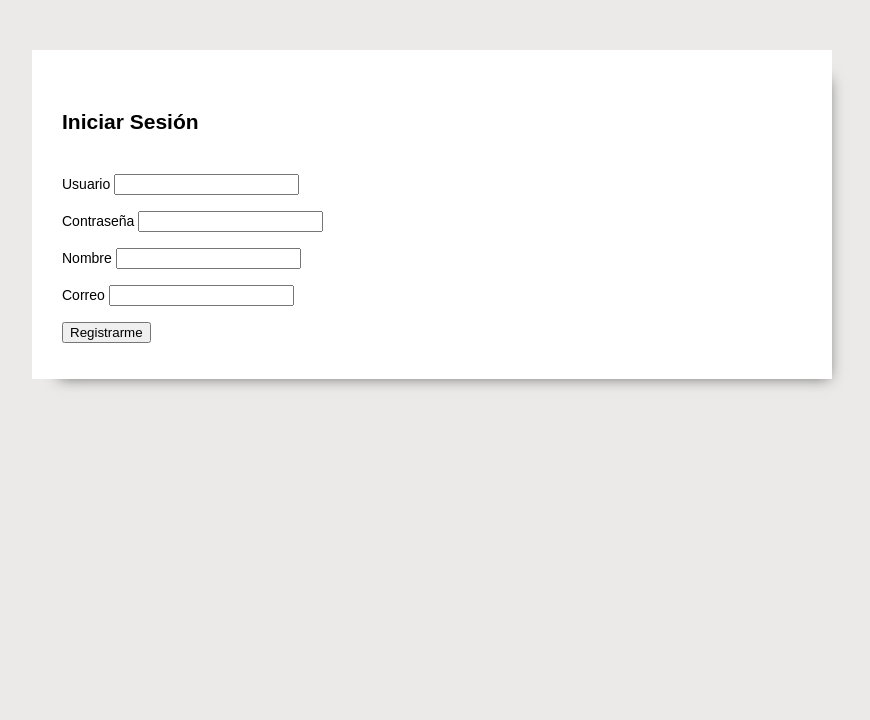
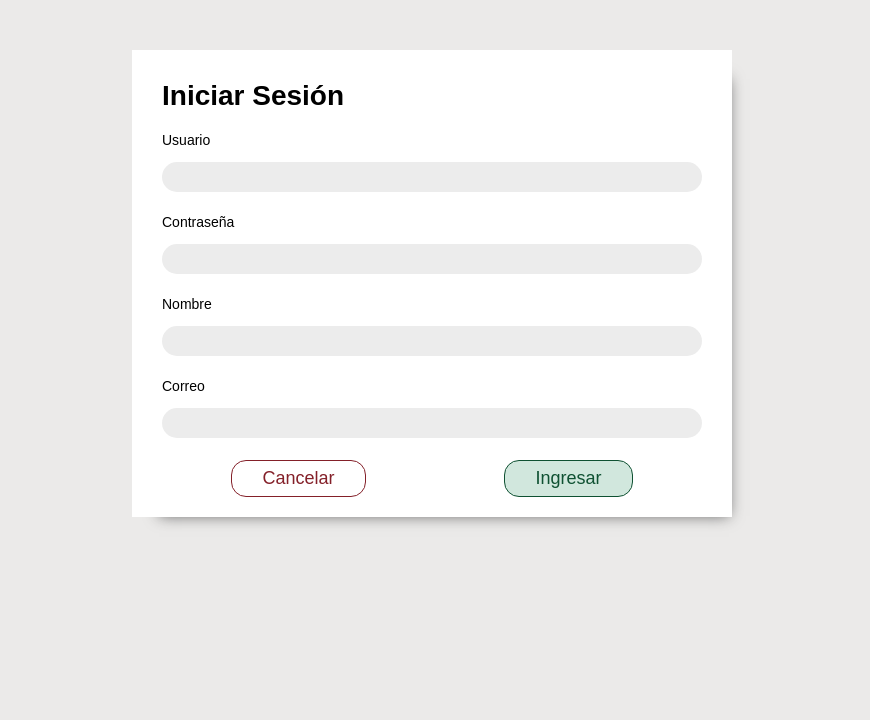
Before and after one commit to gafc2001/Website-ferreteria, a Django app: page /wregistrarUsuario/ in a window 1280 px wide. Shown: the part 80-800 px from the top of the page, without its empty margins (208-1078 px from the left). Run offline with Django 3.2, Linux system fonts and the light colour scheme; some libraries are stand-ins or nearby versions.

Commit message:
Estilos a los formularios de login y registro

```diff
--- a/pedido/templates/includes/header.html
+++ b/pedido/templates/includes/header.html
@@ -13,8 +13,10 @@
         <div class="container">
             <div class="content-header">
                 <div class="title">
-                    <img src="{% static 'img/logo.png' %}" alt="logo">
-                    <h1>El Tornillo Feliz</h1>
+                    <a href="{% url 'home' %}" class="home-link">
+                        <img src="{% static 'img/logo.png' %}" alt="logo">
+                        <h1>El Tornillo Feliz</h1>
+                    </a>
                 </div>
                 <div>
                     <ul class="header-options">
--- a/pedido/templates/registroUsuario.html
+++ b/pedido/templates/registroUsuario.html
@@ -1,28 +1,37 @@
 {% include 'includes/header.html' %}
 {% load static%}
 <main class="main">
-   <div class="container content">
+   <div class="container form-content">
       <div class="detail-content">
 
          <h2>Iniciar Sesión</h2>
          <form action="{% url 'registrarUsuario'%}" method="POST">
             {% csrf_token %}
-            Usuario
-            <input type="text" id="txtUsuario" name="user">
-            <br /><br/>
-            Contraseña
-            <input type="password" id="txtContrasena" name="password">
-            <br /><br/>
-            Nombre
-            <input type="text" id="txtContrasena" name="nombre">
-            <br /><br/>
-            Correo
-            <input type="text" id="txtContrasena" name="correo">
-            <br/><br/>
-            <button type="submit" class="btn">Registrarme</button>
-
-            <br/><br/>
-            {{mensaje}}
+            <div class="campo">
+               <label for="txtUsuario">Usuario</label>
+               <input type="text" id="txtUsuario" name="user">
+            </div>
+            <div class="campo">
+               <label for="">Contraseña</label>
+               <input type="password" id="txtContrasena" name="password">
+            </div>
+            <div class="campo">
+               <label for="txtContrasena">Nombre</label>
+               <input type="text" id="txtContrasena" name="nombre">
+            </div>
+            <div class="campo">
+               <label for="txtCorreo">Correo</label>
+               <input type="text" id="txtCorreo" name="correo">
+            </div>
+            <div class="buttons">
+               <a  href="{% url 'home'%}" class="btn-form btn-red">Cancelar</a>
+               <button type="submit" class="btn-form btn-green">Ingresar</button>
+            </div>
+            {% if mensaje%}
+               <div class="msg">
+                  {{mensaje}}
+               </div>
+            {% endif %}
             <!-- <table class="detail-table">
                <tr class="detail-info">
                   <td>Usuario</td>
--- a/static/css/main.css
+++ b/static/css/main.css
@@ -44,6 +44,7 @@ img{
 .button:hover{
     cursor: pointer;
 }
+
 /*========== Header ============*/
 .main-header{
     background-color: rgb(253, 183, 0);
@@ -60,9 +61,11 @@ img{
     padding: 1rem 0;
     font-weight: 100;
 }
-.title{
+.home-link{
+    align-items: center;
     display: flex;
-    align-items: center;
+    height: 100%;
+    width: 300px;
 }
 .header-options{
     list-style: none;
@@ -283,3 +286,78 @@ img{
 .detail-image{
     height: 50px;
 }
+/* ===== Formulario ====*/
+.form-content{
+    width: 600px;
+    background-color: #fff;
+    padding: 2rem 3rem;
+    box-shadow: 12px 14px 14px -15px rgb(102, 102, 102);
+}
+.form-content h2{
+    font-size: 2.8rem;
+    margin: 1rem 0 2rem 0;
+}
+.form{
+    font-size: 1.4em;
+}
+.campo{
+    display: flex;
+    flex-direction: column;
+    justify-content: space-between;
+    height: 6rem;
+    margin-bottom: 2.2rem;
+}
+.campo input{
+    height: 3rem;
+    appearance: unset;
+    border-radius: 15px;
+    background: rgb(236, 236, 236);
+    border: none;
+    padding: 1rem 2rem;
+}
+.campo input:focus{
+    outline-offset:unset;
+    outline: unset;
+}
+.buttons{
+    width: 100%;
+    display: flex;
+    justify-content: space-around;
+}
+.btn-form{
+    appearance: unset;
+    border: none;
+    padding: .7rem 3rem;
+    border-radius: 15px;
+    font-size: 1.8rem;
+    text-transform: capitalize;
+}
+.btn-form:focus{
+    outline-offset:unset;
+    outline: unset;
+}
+.btn-red{
+    color: #842029;
+    border: 1px solid #842029;
+    transition: .3s;
+}
+.btn-red:hover{
+    background-color: #F8D7DA;
+    color: #842029;
+    border: 1px solid #842029;
+}
+.btn-green{
+    background-color: #D1E7DD;
+    color: #0F5132;
+    border: 1px solid #0F5132;
+}
+.msg{
+    background-color: #F8D7DA;
+    color: #842029;
+    border: 1px solid #842029;
+    margin-top: 2rem;
+    font-size: 1.3rem;
+    padding: .5rem 0;
+    text-align: center;
+    border-radius: 5px;
+}
```
Also changed, not shown: pedido/templates/login.html (+19 -13 lines), pedido/templates/includes/footer.html (line endings or trailing spaces).
